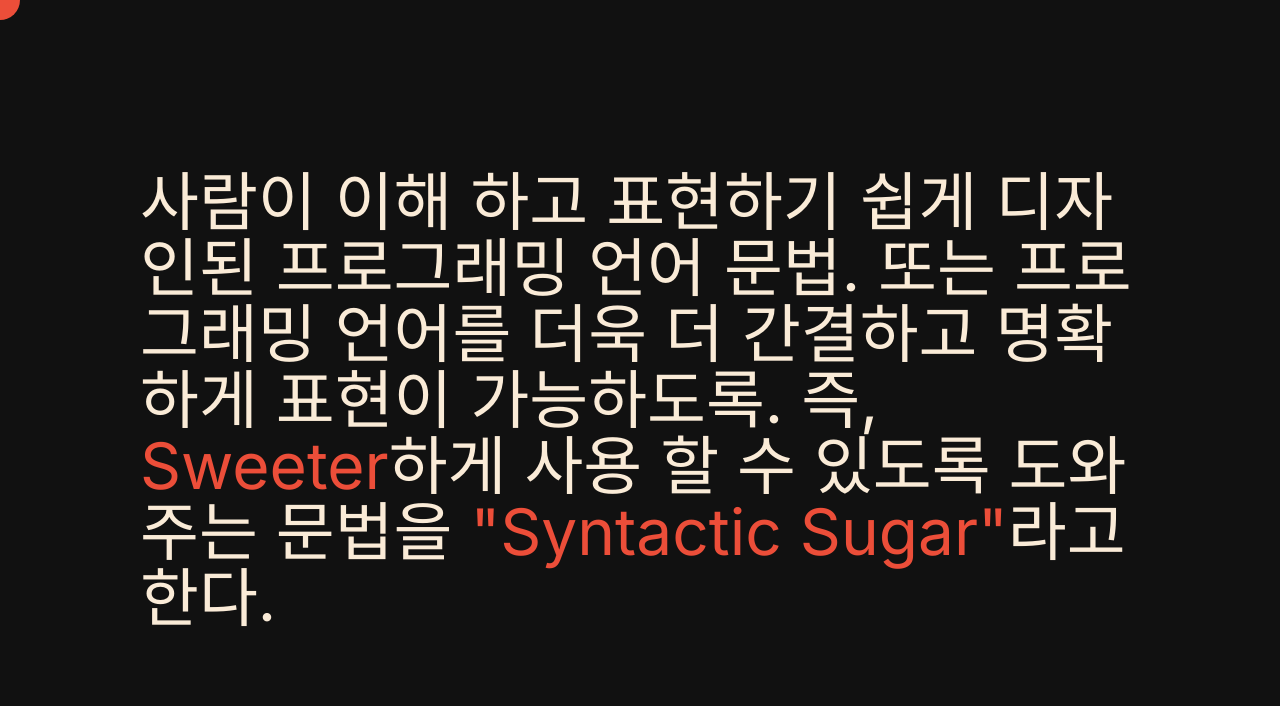
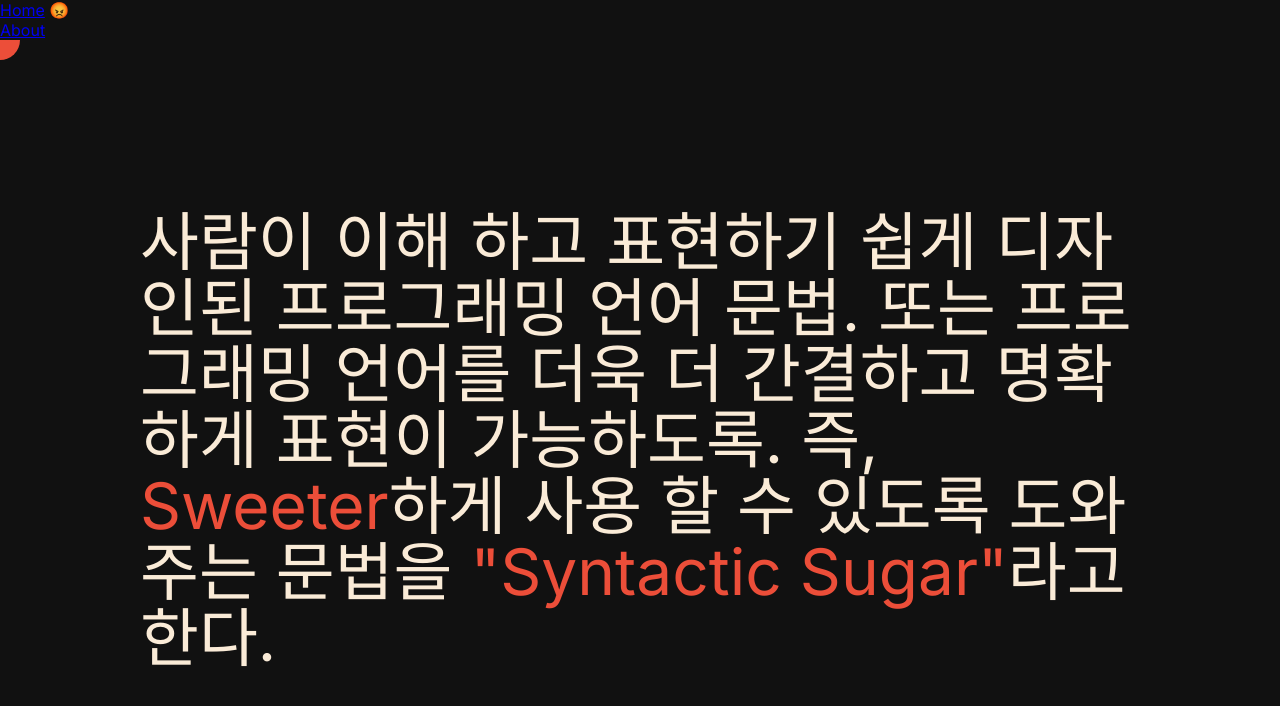
Before and after one commit to thefigtree/portfolio_24_03_11, a Next.js app: page / in a window 1280 px wide. Shown: the top 706 px of the page. Built offline with nearby package versions, Linux system fonts and the light colour scheme.

Commit message:
Metadata

```diff
--- a/components/navigation.jsx
+++ b/components/navigation.jsx
@@ -13,7 +13,7 @@ export default function Navigation() {
           <Link href="/">Home</Link> {path === "/" ? "😡" : ""}
         </li>
         <li>
-          <Link href="/about"></Link> {path === "/about" ? "😡" : ""}
+          <Link href="/about">About</Link> {path === "/about" ? "😡" : ""}
         </li>
       </ul>
     </nav>
--- a/src/app/about/page.jsx
+++ b/src/app/about/page.jsx
@@ -1,9 +1,10 @@
-// import Navigation from "../../../components/navigation";
+export const metadata = {
+  title: "About | Portfolio",
+};
 
 export default function About() {
   return (
     <div>
-      {/* <Navigation></Navigation> */}
       <h1>About Me</h1>
     </div>
   );
--- a/src/app/layout.jsx
+++ b/src/app/layout.jsx
@@ -1,17 +1,21 @@
 import { Inter } from "next/font/google";
 import "./globals.css";
+import Navigation from "../../components/navigation";
 
 const inter = Inter({ subsets: ["latin"] });
 
 export const metadata = {
-  title: "Create Next App",
+  title: "Home | Portfolio",
   description: "Generated by create next app",
 };
 
 export default function RootLayout({ children }) {
   return (
     <html lang="en">
-      <body className={inter.className}>{children}</body>
+      <body className={inter.className}>
+        <Navigation></Navigation>
+        {children}
+      </body>
     </html>
   );
 }
--- a/src/app/page.jsx
+++ b/src/app/page.jsx
@@ -2,9 +2,7 @@
 import styles from "./page.module.css";
 import { motion } from "framer-motion";
 import { useState } from "react";
-// import useMousePosition from "utils/useMousePosition";
 import useMousePosition from "./../utils/useMousePosition";
-// import Navigation from "../../components/navigation";
 
 export default function Home() {
   const [isHover, setIshover] = useState(false);
@@ -13,7 +11,6 @@ export default function Home() {
 
   return (
     <main className={styles.main}>
-      {/* <Navigation></Navigation> */}
       <motion.div
         className={styles.mask}
         animate={{
```
